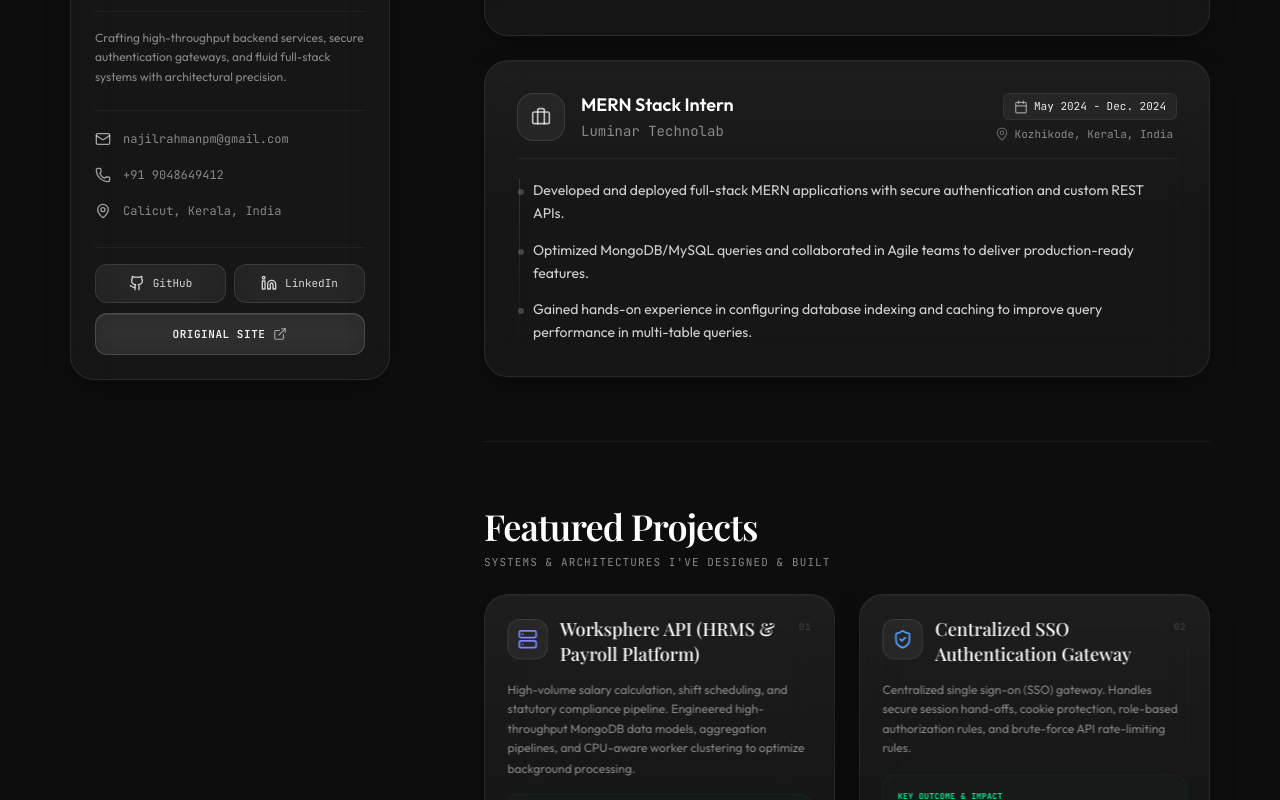
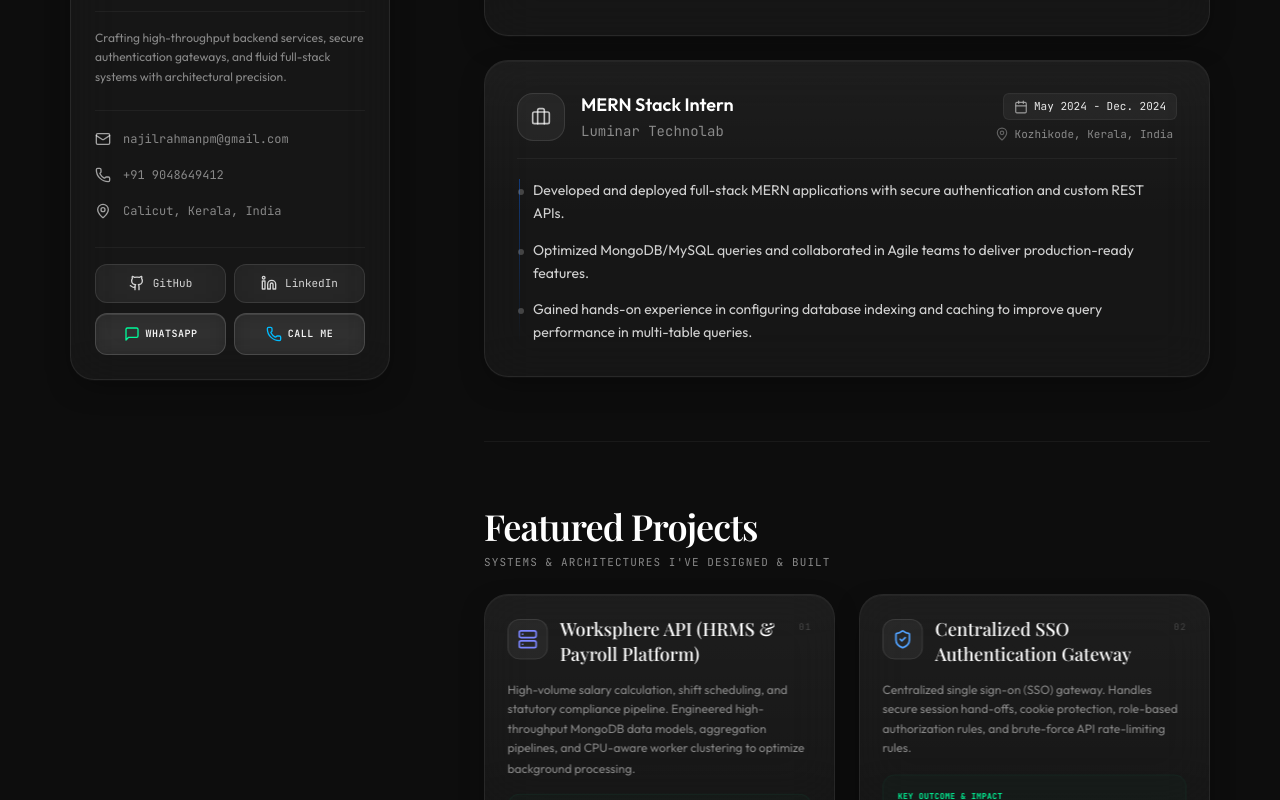
Before and after one commit to NajilRahman/portfolio, a React (Vite) app: page / in a window 1280 px wide. Shown: the part 604-1404 px from the top of the page. Built offline with nearby package versions, Linux system fonts and the light colour scheme; a web font is replaced by a local one.

Commit message:
Replace Original Site CTA with WhatsApp and Call buttons in Sidebar

```diff
--- a/src/components/Sidebar.tsx
+++ b/src/components/Sidebar.tsx
@@ -1,5 +1,5 @@
 import React from 'react';
-import { Mail, Phone, MapPin, Github, Linkedin, ExternalLink, ShieldCheck, Download } from 'lucide-react';
+import { Mail, Phone, MapPin, Github, Linkedin, ShieldCheck, Download, MessageSquare } from 'lucide-react';
 import myImage from '../assets/myimage.jpg.jpeg';
 
 export const Sidebar: React.FC = () => {
@@ -115,15 +115,24 @@ export const Sidebar: React.FC = () => {
           </a>
         </div>
 
-        <a
-          href="https://najilrahmanpm.netlify.app"
-          target="_blank"
-          rel="noopener noreferrer"
-          className="btn-mercury py-3 rounded-xl flex items-center justify-center gap-2 font-mono text-[11px] uppercase tracking-wider font-semibold text-white/90"
-        >
-          Original Site
-          <ExternalLink className="w-3.5 h-3.5 opacity-60" />
-        </a>
+        <div className="flex gap-2">
+          <a
+            href="https://wa.me/919048649412"
+            target="_blank"
+            rel="noopener noreferrer"
+            className="flex-1 btn-mercury py-3 rounded-xl flex items-center justify-center gap-1.5 font-mono text-[10px] uppercase tracking-wider font-semibold text-white/90"
+          >
+            <MessageSquare className="w-4 h-4 text-emerald-glow" />
+            WhatsApp
+          </a>
+          <a
+            href="tel:+919048649412"
+            className="flex-1 btn-mercury py-3 rounded-xl flex items-center justify-center gap-1.5 font-mono text-[10px] uppercase tracking-wider font-semibold text-white/90"
+          >
+            <Phone className="w-4 h-4 text-sky-400" />
+            Call Me
+          </a>
+        </div>
       </div>
     </aside>
   );
```
